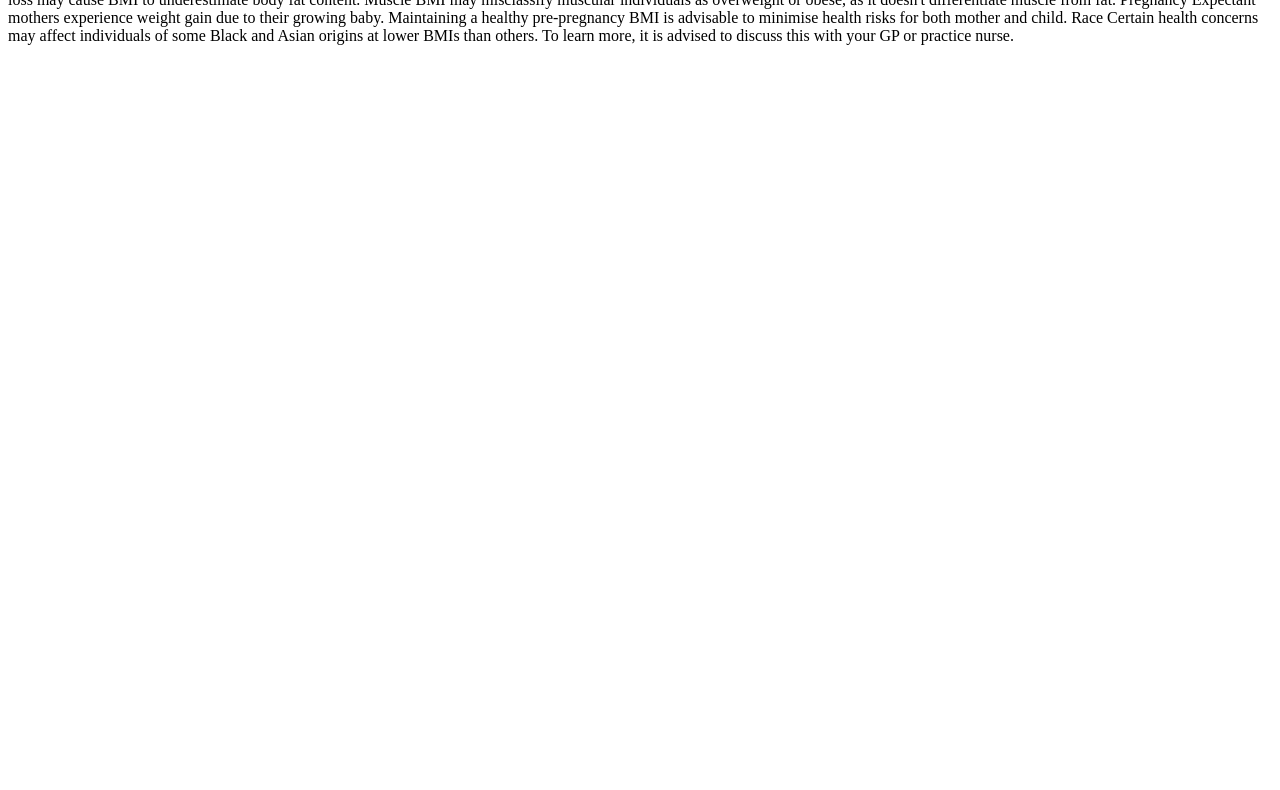
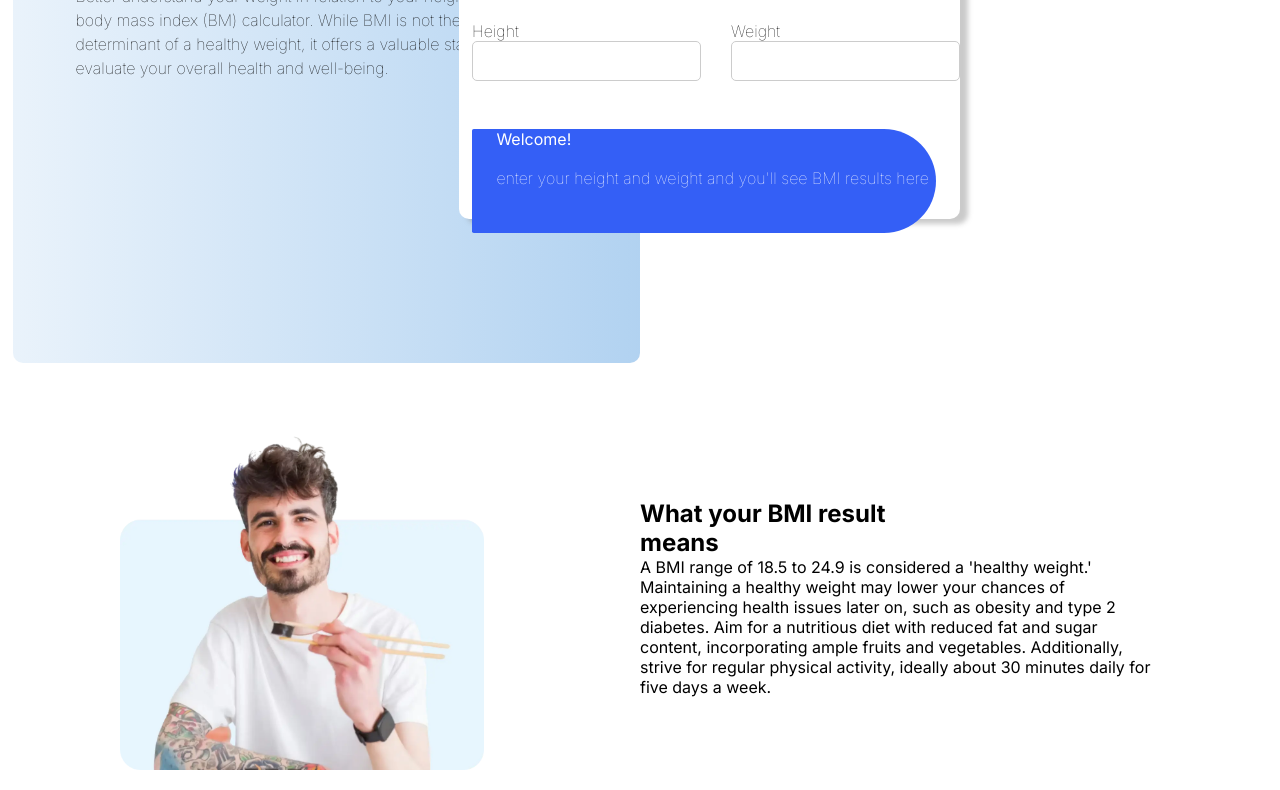
Before and after one commit to GregFJr/BMI-Balance, a plain HTML site: page index.html in a window 1280 px wide. Shown: the part 197-987 px from the top of the page. Before the commit the page ends 800 px from the top, so only its background shows below. Drawn offline with Linux system fonts and the light colour scheme.

Commit message:
update bmi-calcualtior

```diff
--- a/index.html
+++ b/index.html
@@ -1,10 +1,20 @@
 <!DOCTYPE html>
 <html lang="en">
   <head>
-  <meta charset="UTF-8">
-  <meta name="viewport" content="width=device-width, initial-scale=1.0">
+    <meta charset="UTF-8" />
+    <meta name="viewport" content="width=device-width, initial-scale=1.0" />
 
-  <link rel="icon" type="image/png" sizes="32x32" href="./assets/images/favicon-32x32.png">
+    <link
+      rel="icon"
+      type="image/png"
+      sizes="32x32"
+      href="./assets/images/favicon-32x32.png"
+    />
+    <link
+      href="https://fonts.googleapis.com/css2?family=Inter:ital,opsz,wght@0,14..32,100..900;1,14..32,100..900&display=swap"
+      rel="stylesheet"
+    />
+    <link rel="stylesheet" href="./styles.css" />
 
     <title>Frontend Mentor | Body Mass Index Calculator</title>
   </head>
@@ -12,79 +22,96 @@
     <main>
       <section class="hero">
         <div class="bmi-intro">
-  Body Mass Index Calculator
+          <h1>
+            Body Mass <br />
+            Index Calculator
+          </h1>
 
+          <p>
             Better understand your weight in relation to your height using our
-  body mass index (BM) calculator. While BMI is not the sole determinant
-  of a healthy weight, it offers a valuable starting point to evaluate
-  your overall health and well-being.
+            body mass index (BM) calculator. While BMI is not the sole
+            determinant of a healthy weight, it offers a valuable starting point
+            to evaluate your overall health and well-being.
+          </p>
         </div>
+
         <div class="bmi-calculator">
-  Enter your details below
+          <h4>Enter your details below</h4>
+          <div class="radio-btns">
+            <div class="metric">
+              <input type="radio" value="yes" id="metric" checked />
+              <label for="metric">Metric</label>
+            </div>
+            <div class="imperial">
+              <input type="radio" value="maybe" id="imperial"/>
+              <label for="imperial">Imperial</label>
+            </div>
+          </div>
 
-  Metric
-  Imperial
+          <div class="measurement">
+            <div class="height">
+              <label for="height">Height</label>
+              <input type="number" id="height" />
+            </div>
+            <div class="weight">
+              <label for="weight"> Weight</label>
+              <input type="number" name="" id="weight" />
+            </div>
+          </div>
 
-  Height
-  Weight
+          <div class="welcome-msg">
+            <h4>Welcome!</h4>
+            <p>enter your height and weight and you'll see BMI results here</p>
+          </div>
 
-  Your BMI is...
+          <div class="scoring">
+          <h4>Your BMI is...</h4>
+
+          <!-- add score -->
+
+          Your BMI suggests you're
+          <!-- add classification -->. Your ideal weight is between
+          <!-- add range -->.
+          </div>
         </div>
       </section>
-  <!-- add score -->
 
-  Your BMI suggests you're <!-- add classification -->.
-  Your ideal weight is between <!-- add range -->.
+      <section class="your-result">
+        <img src="./assets/images/image-man-eating.webp" alt="man eating" />
+        <div class="results">
+          <h1>
+            What your BMI result <br />
+            means
+          </h1>
+          A BMI range of 18.5 to 24.9 is considered a 'healthy weight.'
+          Maintaining a healthy weight may lower your chances of experiencing
+          health issues later on, such as obesity and type 2 diabetes. Aim for a
+          nutritious diet with reduced fat and sugar content, incorporating
+          ample fruits and vegetables. Additionally, strive for regular physical
+          activity, ideally about 30 minutes daily for five days a week.
+        </div>
+      </section>
 
-  What your BMI result means
-
-  A BMI range of 18.5 to 24.9 is considered a 'healthy weight.' Maintaining a
-  healthy weight may lower your chances of experiencing health issues later on,
-  such as obesity and type 2 diabetes. Aim for a nutritious diet with reduced
-  fat and sugar content, incorporating ample fruits and vegetables. Additionally,
-  strive for regular physical activity, ideally about 30 minutes daily for
-  five days a week.
-
-  Healthy eating
-  Healthy eating promotes weight control, disease prevention, better digestion,
-  immunity, mental clarity, and mood.
-
-  Regular exercise
-  Exercise improves fitness, aids weight control, elevates mood, and reduces disease
-  risk, fostering wellness and longevity.
-
-  Adequate sleep
-  Sleep enhances mental clarity, emotional stability, and physical wellness, promoting
-  overall restoration and rejuvenation.
-
-  Limitations of BMI
-
-  Although BMI is often a practical indicator of healthy weight, it is not suited for
-  every person. Specific groups should carefully consider their BMI outcomes, and in
-  certain cases, the measurement may not be beneficial to use.
-
-  Gender
-  The development and body fat composition of girls and boys vary with age. Consequently,
-  a child's age and gender are considered when evaluating their BMI.
-
-  Age
-  In aging individuals, increased body fat and muscle loss may cause BMI to underestimate
-  body fat content.
-
-  Muscle
-  BMI may misclassify muscular individuals as overweight or obese, as it doesn't
-  differentiate muscle from fat.
-
-  Pregnancy
-  Expectant mothers experience weight gain due to their growing baby. Maintaining a
-  healthy pre-pregnancy BMI is advisable to minimise health risks for both mother
-  and child.
-
-  Race
-  Certain health concerns may affect individuals of some Black and Asian origins at
-  lower BMIs than others. To learn more, it is advised to discuss this with your
-  GP or practice nurse.
+      Healthy eating Healthy eating promotes weight control, disease prevention,
+      better digestion, immunity, mental clarity, and mood. Regular exercise
+      Exercise improves fitness, aids weight control, elevates mood, and reduces
+      disease risk, fostering wellness and longevity. Adequate sleep Sleep
+      enhances mental clarity, emotional stability, and physical wellness,
+      promoting overall restoration and rejuvenation. Limitations of BMI
+      Although BMI is often a practical indicator of healthy weight, it is not
+      suited for every person. Specific groups should carefully consider their
+      BMI outcomes, and in certain cases, the measurement may not be beneficial
+      to use. Gender The development and body fat composition of girls and boys
+      vary with age. Consequently, a child's age and gender are considered when
+      evaluating their BMI. Age In aging individuals, increased body fat and
+      muscle loss may cause BMI to underestimate body fat content. Muscle BMI
+      may misclassify muscular individuals as overweight or obese, as it doesn't
+      differentiate muscle from fat. Pregnancy Expectant mothers experience
+      weight gain due to their growing baby. Maintaining a healthy pre-pregnancy
+      BMI is advisable to minimise health risks for both mother and child. Race
+      Certain health concerns may affect individuals of some Black and Asian
+      origins at lower BMIs than others. To learn more, it is advised to discuss
+      this with your GP or practice nurse.
     </main>
-
   </body>
 </html>
--- a/styles.css
+++ b/styles.css
@@ -0,0 +1,139 @@
+:root {
+  --main-blue: hsl(209, 69%, 82%);
+  --soft-blue: hsl(209, 69%, 95%);
+  --super-blue: #345ff6;
+}
+* {
+	margin: 0;
+	padding: 0;
+	box-sizing: border-box;
+}
+body {
+    font-family: "Inter", sans-serif;
+}
+
+main {
+    padding: 0 1% 0 1%;
+}
+
+
+.measurement {
+    display: flex;
+    gap: 30px;
+    margin-bottom: 10%;
+}
+
+.measurement input {
+    padding: 10px;
+    border-radius: 5px;
+    border: 1px solid #ccc;
+    font-size: 16px;
+}
+
+.measurement label {
+    font-size: 16px;
+    font-weight: lighter;
+}
+
+.radio-btns {
+    display: flex;
+    gap: 35%;
+    margin-bottom: 10%;
+}
+
+
+.height, .weight {
+    display: flex;
+    flex-direction: column;
+}
+
+
+.hero {
+    display: grid;
+    grid-template-columns: repeat(auto-fit, minmax(250px, 1fr));
+    margin-bottom: 5%;
+}
+
+.bmi-intro {
+    border-radius: 10px;
+    padding: 5%;
+    background: linear-gradient(to left, var(--main-blue), var(--soft-blue));
+    height: 35em;
+    width: 50%;
+}
+
+.bmi-intro p{
+    font-size: 16px;
+    font-weight: lighter;
+    line-height: 150%;
+}
+
+.bmi-intro h1{
+    font-size: 48px;
+    font-weight: normal;
+}
+
+.bmi-calculator {
+    box-shadow: 8px 5px 5px rgba(128, 128, 128, 0.421);
+    border-radius: 10px;
+    position: absolute;
+}
+
+.bmi-calculator h4 {
+    margin-bottom: 10%;
+}
+
+.welcome-msg {
+    background: #345ff6;
+    border-radius: 5px 150px 150px 5px;
+    padding-left: 5%;
+    height: 6.5em;
+    width: 95%;
+}
+
+.welcome-msg h4 {
+    color: #FFFFFF;
+    font-weight: normal;
+    margin: 10px 0 19px 0;
+}
+
+.welcome-msg p {
+    color: #FFFFFF;
+    font-weight: lighter;
+    z-index: auto;
+}
+
+.bmi-calculator {
+    background-color: #FFFFFF;
+    padding-left: 1%;
+    right: 25%;
+    top: 10%;
+    height: 21em;
+}
+
+.scoring {
+    background-color: #345ff6;
+    color: #FFFFFF;
+    font-weight: lighter;
+    border-radius: 5px 20px 20px 5px;
+    padding-left: 5%;
+    height: 4em;
+    width: 50%;
+    display: none;
+}
+
+.your-result {
+    display: grid;
+    max-width: 65em;
+    grid-template-columns: repeat(auto-fit, minmax(250px, 1fr));
+    align-items: center;
+    margin: 0 auto;
+    margin-bottom: 2%;
+}
+
+.your-result img {
+    max-width: 70%;
+    height: auto;
+    position: relative;
+    left: 0;
+}
```
Lines whose indentation alone changed are shown as unchanged.
